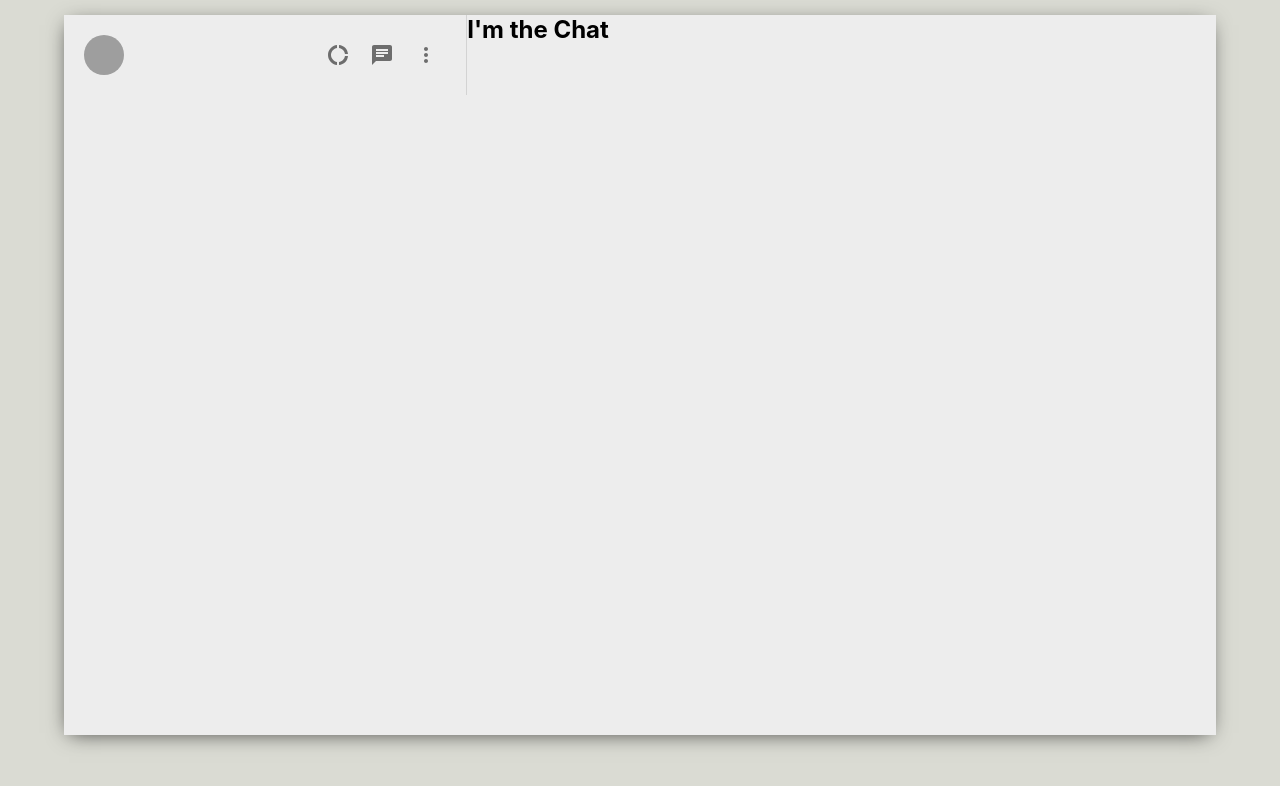
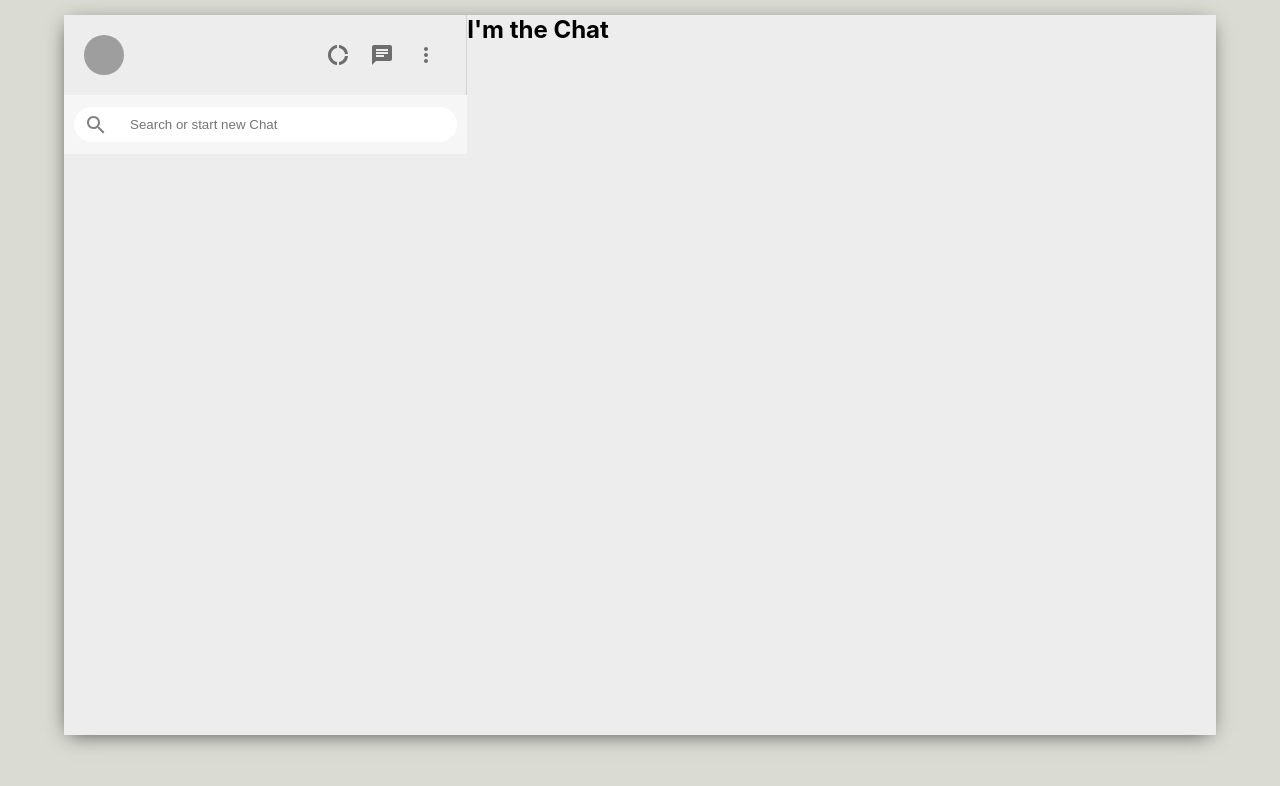
Before and after one commit to oguzgul06/Whatsapp-Mern-Clone, a React (Create React App) app in the folder wp-frontend/: page / in a window 1280 px wide. Shown: the top 786 px of the page. Built offline with nearby package versions, Linux system fonts and the light colour scheme; grey boxes are pictures that could not be loaded.

Commit message:
Design to Sidebar-Search Side

```diff
--- a/wp-frontend/src/components/Sidebar.css
+++ b/wp-frontend/src/components/Sidebar.css
@@ -26,3 +26,34 @@
 }
 
 /*Sidebar-Header Css*/
+
+/* Sidebar-Search Css*/
+.sidebar__search {
+  display: flex;
+  align-items: center;
+  background-color: #f6f6f6;
+  height: 39px;
+  padding: 10px;
+}
+
+.sidebar__searchContainer {
+  display: flex;
+  align-items: center;
+  background-color: white;
+  width: 100%;
+  height: 35px;
+  border-radius: 20px;
+}
+
+.sidebar__searchContainer > .MuiSvgIcon-root {
+  color: gray;
+  padding: 10px;
+}
+
+.sidebar__searchContainer > input {
+  border: none;
+  outline-width: 0;
+  margin-left: 10px;
+}
+
+/* Sidebar-Search Css*/
--- a/wp-frontend/src/components/Sidebar.js
+++ b/wp-frontend/src/components/Sidebar.js
@@ -3,6 +3,7 @@
 import DonutLargeIcon from "@mui/icons-material/DonutLarge";
 import ChatIcon from "@mui/icons-material/Chat";
 import MoreVertIcon from "@mui/icons-material/MoreVert";
+import SearchOutlinedIcon from "@mui/icons-material/SearchOutlined";
 import { Avatar, IconButton } from "@mui/material";
 
 function Sidebar() {
@@ -22,6 +23,12 @@
           </IconButton>
         </div>
       </div>
+      <div className="sidebar__search">
+        <div className="sidebar__searchContainer">
+          <SearchOutlinedIcon />
+          <input placeholder="Search or start new Chat" type="text" />
+        </div>
+      </div>
     </div>
   );
 }
```
